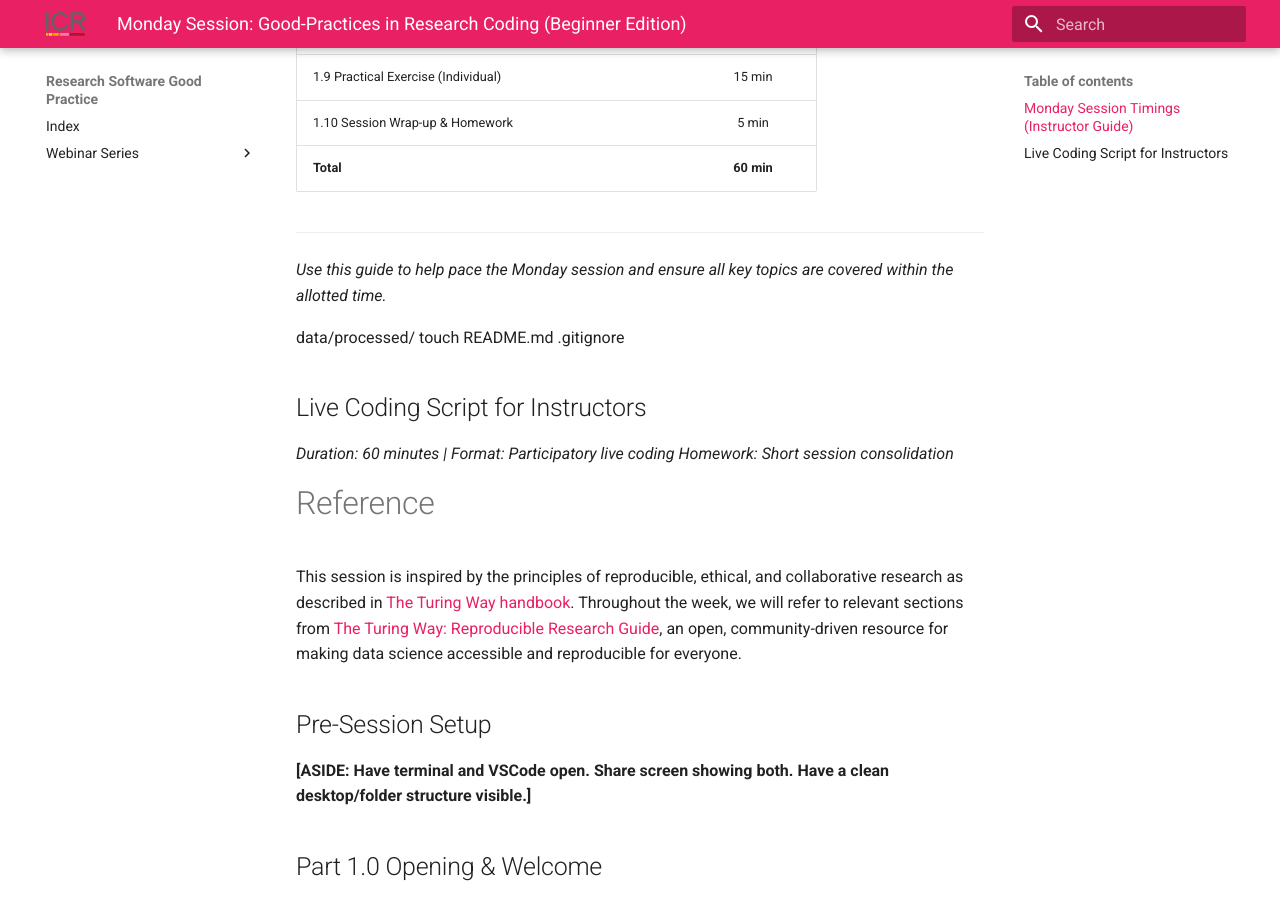
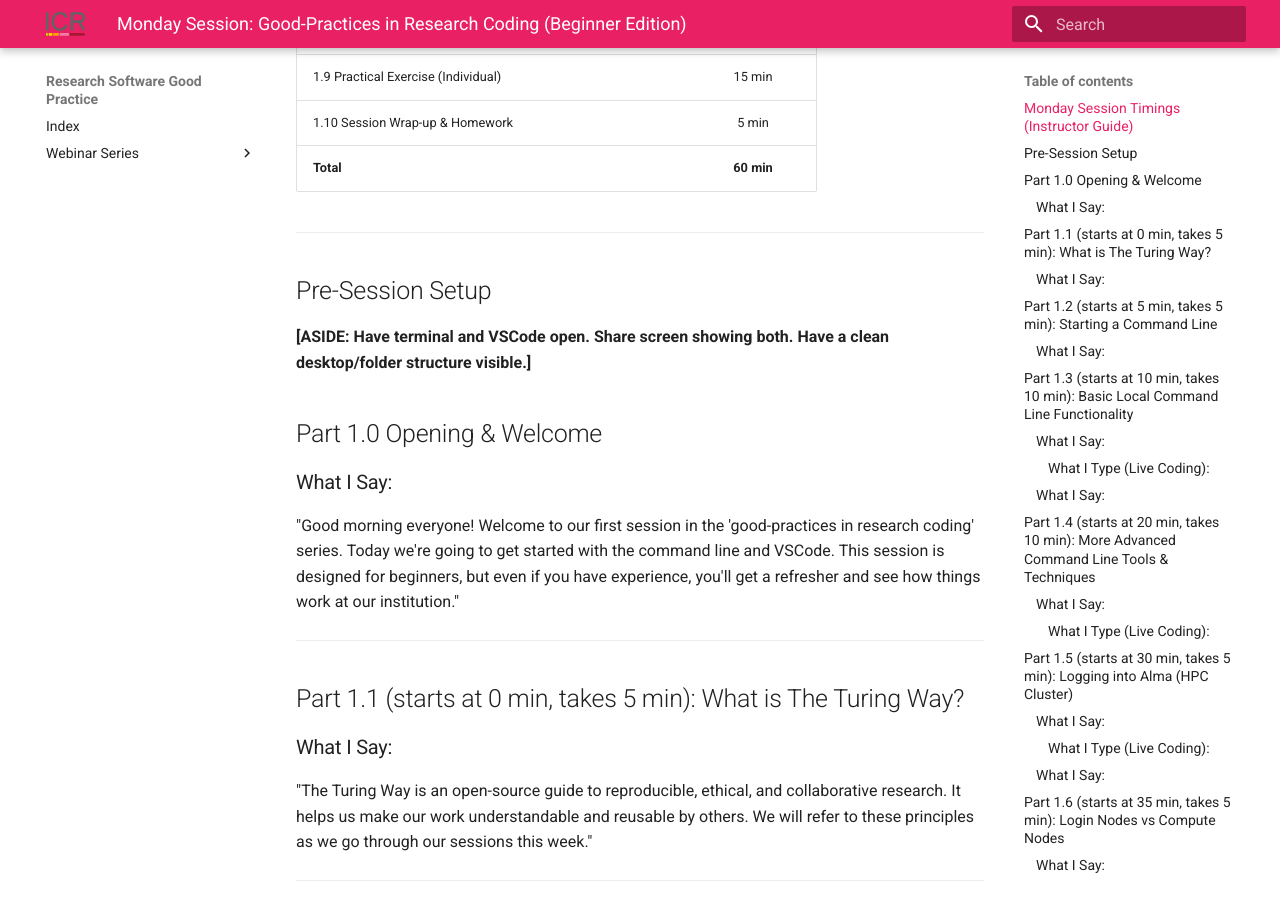
Before and after one commit to ICR-SC/good-practice, an MkDocs documentation site: the page built from docs/good/instructor/monday.md, in a window 1280 px wide and 900 px high, scrolled down 738 px. Built offline with MkDocs 1.6.1 and Material for MkDocs 9.7.7, drawn with Linux system fonts in a browser that asks for light colours.

Commit message:
Tidy up headers on monday session

```diff
--- a/docs/good/instructor/monday.md
+++ b/docs/good/instructor/monday.md
@@ -19,20 +19,6 @@
 | **Total**                                   |   **60 min**   |
 
 ---
-
-*Use this guide to help pace the Monday session and ensure all key topics are covered within the allotted time.*
-
-
-data/processed/
-touch README.md .gitignore
-
-## Live Coding Script for Instructors
-
-*Duration: 60 minutes | Format: Participatory live coding*
-*Homework: Short session consolidation*
-
-# Reference
-This session is inspired by the principles of reproducible, ethical, and collaborative research as described in [The Turing Way handbook](https://the-turing-way.netlify.app/). Throughout the week, we will refer to relevant sections from [The Turing Way: Reproducible Research Guide](https://book.the-turing-way.org/reproducible-research/reproducible-research), an open, community-driven resource for making data science accessible and reproducible for everyone.
 
 ## Pre-Session Setup
 
```
